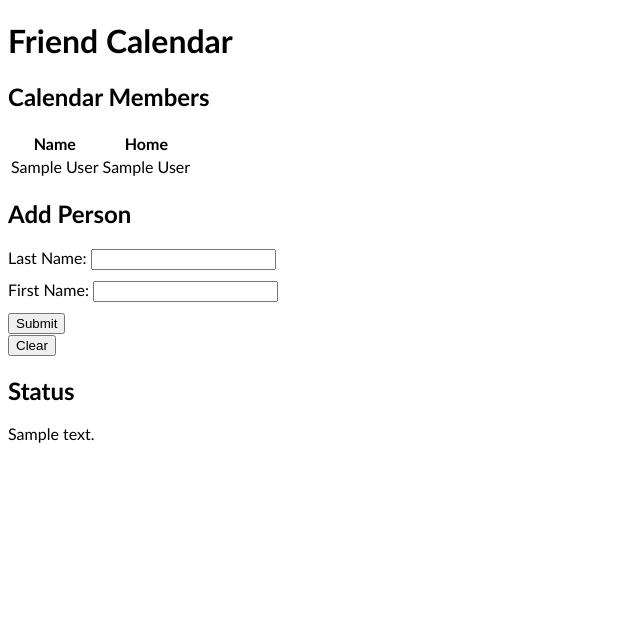
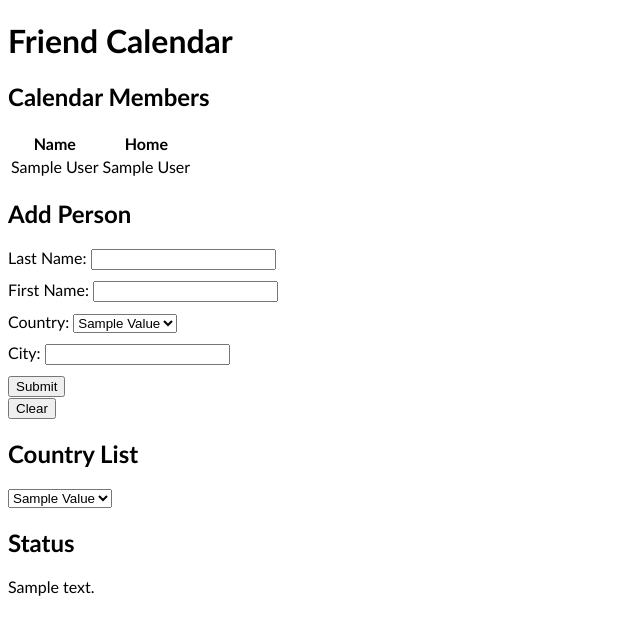
Before and after one commit to ahilbers/calendar, a Flask app: template schedules/frontend/templates/home.html in a window 1280 px wide. Shown: the top 635 px of the page, without its empty margins (0-640 px from the left). Run offline with Flask 3, Linux system fonts and the light colour scheme; the template is opened without the code that fills it: most values are stand-ins (such as "Sample title", 1, 10 or a date in 2020).

Commit message:
add home location from frontend

```diff
--- a/schedules/frontend/pages.py
+++ b/schedules/frontend/pages.py
@@ -3,6 +3,7 @@
 from typing import cast
 from flask import Blueprint, current_app, render_template, request as flask_request
 
+from schedules.logic import objects
 from schedules.frontend.objects import AppWithCalendar
 from schedules.logic.requests import RequestType, Response
 
@@ -15,4 +16,6 @@ def home() -> str:
     response = Response(code=200, message="Ready")
     if flask_request.method == "POST":
         response = app.calendar.process_frontend_request(flask_request.form.to_dict())
-    return render_template("home.html", calendar=app.calendar, RequestType=RequestType, response=response)
+    return render_template(
+        "home.html", calendar=app.calendar, objects=objects, RequestType=RequestType, response=response
+    )
--- a/schedules/frontend/templates/home.html
+++ b/schedules/frontend/templates/home.html
@@ -58,13 +58,33 @@
             <label style="display:block; margin-bottom:10px">
                 First Name: <input type="text" name="first_name">
             </label>
+            <label style="display:block; margin-bottom:10px">
+                Country:
+                <select id="country", name="home_country">
+                    {% for c in objects.Country%}
+                        <option value="{{ c.name }}">{{ c.value.replace("_", " ").title() }}</option>
+                    {% endfor %}
+                </select>
+            </label>
+            <label style="display:block; margin-bottom:10px">
+                City: <input type="text" name="home_city">
+            </label>
             <button type="submit">Submit</button>
         </form>
         <form method="post">
             <input type="hidden" name="request_type" value={{ RequestType.CLEAR_ALL_PEOPLE }}>
             <button type="submit">Clear</button>
         </form>
+    </div>
 
+    {# Country list #}
+    <div>
+        <h2>Country List</h2>
+        <select id="country", name="country">
+          {% for c in objects.Country%}
+            <option value="{{ c.name }}">{{ c.value.replace("_", " ").title() }}</option>
+          {% endfor %}
+        </select>
     </div>
 
     {# Error messages #}
--- a/schedules/logic/objects.py
+++ b/schedules/logic/objects.py
@@ -58,7 +58,10 @@ class Person:
         return cls(
             last_name=StrID(str(request.payload.get("last_name"))),
             first_name=StrID(str(request.payload.get("first_name"))),
-            home=Location(country=Country.NETHERLANDS, city=StrID("Amsterdam")),  # TODO: Actually set
+            home=Location(
+                country=Country[str(request.payload.get("home_country"))],
+                city=StrID(str(request.payload.get("home_city"))),
+            ),
         )
 
     @property
```
